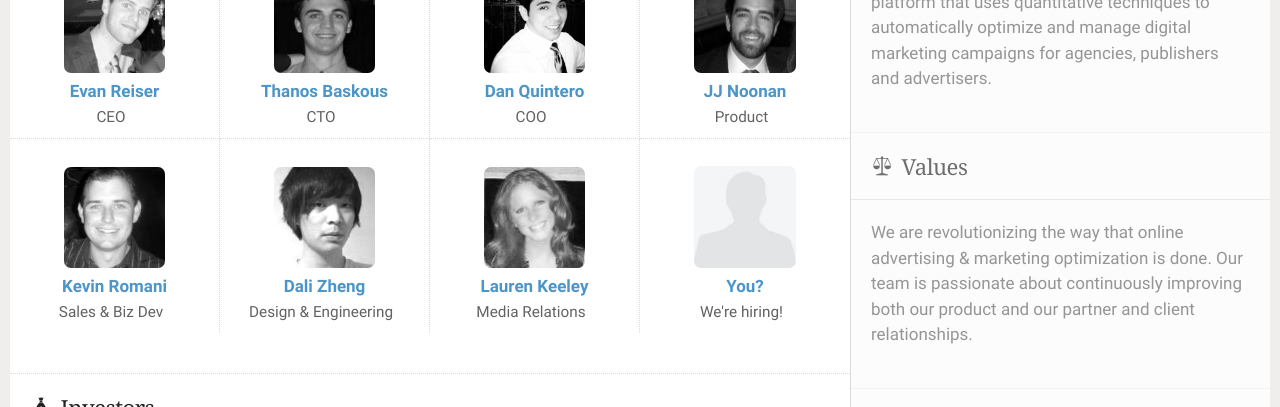
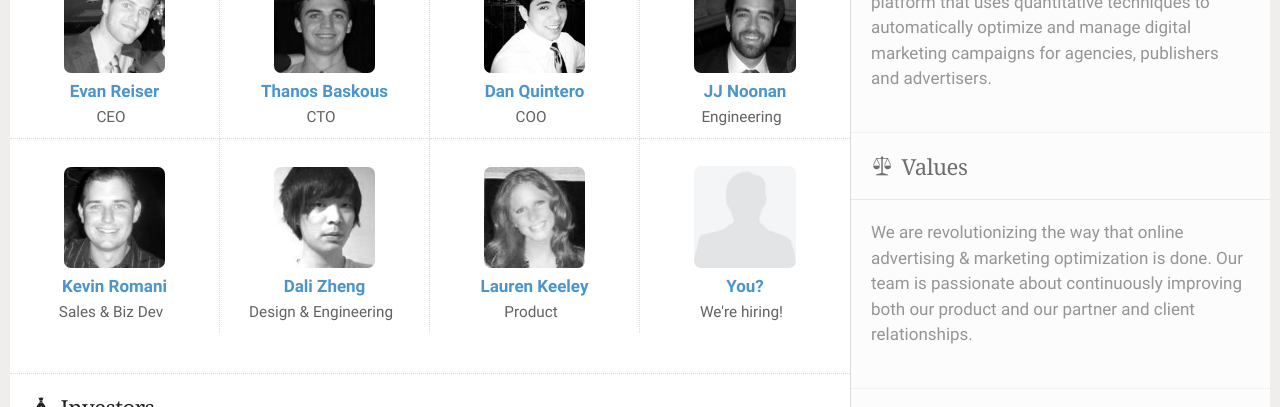
Before and after one commit to AdStack/adstack.github.io, a Jekyll site: the page built from _posts/2013-02-08-about.html, in a window 1280 px wide. Shown: the part 467-874 px from the top of the page. Built offline with Jekyll 4.4.1, drawn with Linux system fonts in a browser that asks for light colours; some web fonts are replaced.

Commit message:
Updating titles for Lauren + JJ

```diff
--- a/_posts/2013-02-08-about.html
+++ b/_posts/2013-02-08-about.html
@@ -27,7 +27,7 @@ class: light
 					<div class="member">
 						<img src="/media/about/john-noonan.jpg" alt="JJ Noonan" title="JJ heads product development at AdStack. He came from Capital IQ, where he was a senior software engineer and project manager, and built a real-time alerting system that sends millions of dynamically generated emails per month.">
 						<h3><a href="http://linkedin.com/in/johnjamesnoonan">JJ Noonan</a></h3>
-						<p>Product</p>
+						<p>Engineering</p>
 					</div>
 				</div>
 				<div class="member-row">
@@ -44,7 +44,7 @@ class: light
 					<div class="member">
 						<img src="/media/about/lauren-keeley.jpg" alt="Lauren Keeley" title="Lauren designs products and runs the media business at AdStack. With a background in digital media, marketing, and product design Lauren is excited to create great user experiences and spread the AdStack message.">
 						<h3><a href="http://www.linkedin.com/pub/lauren-keeley/b/650/803">Lauren Keeley</a></h3>
-						<p>Media Relations</p>
+						<p>Product</p>
 					</div>
 					<div class="member">
 						<img src="/media/about/blank.jpg" alt="You?">
```
